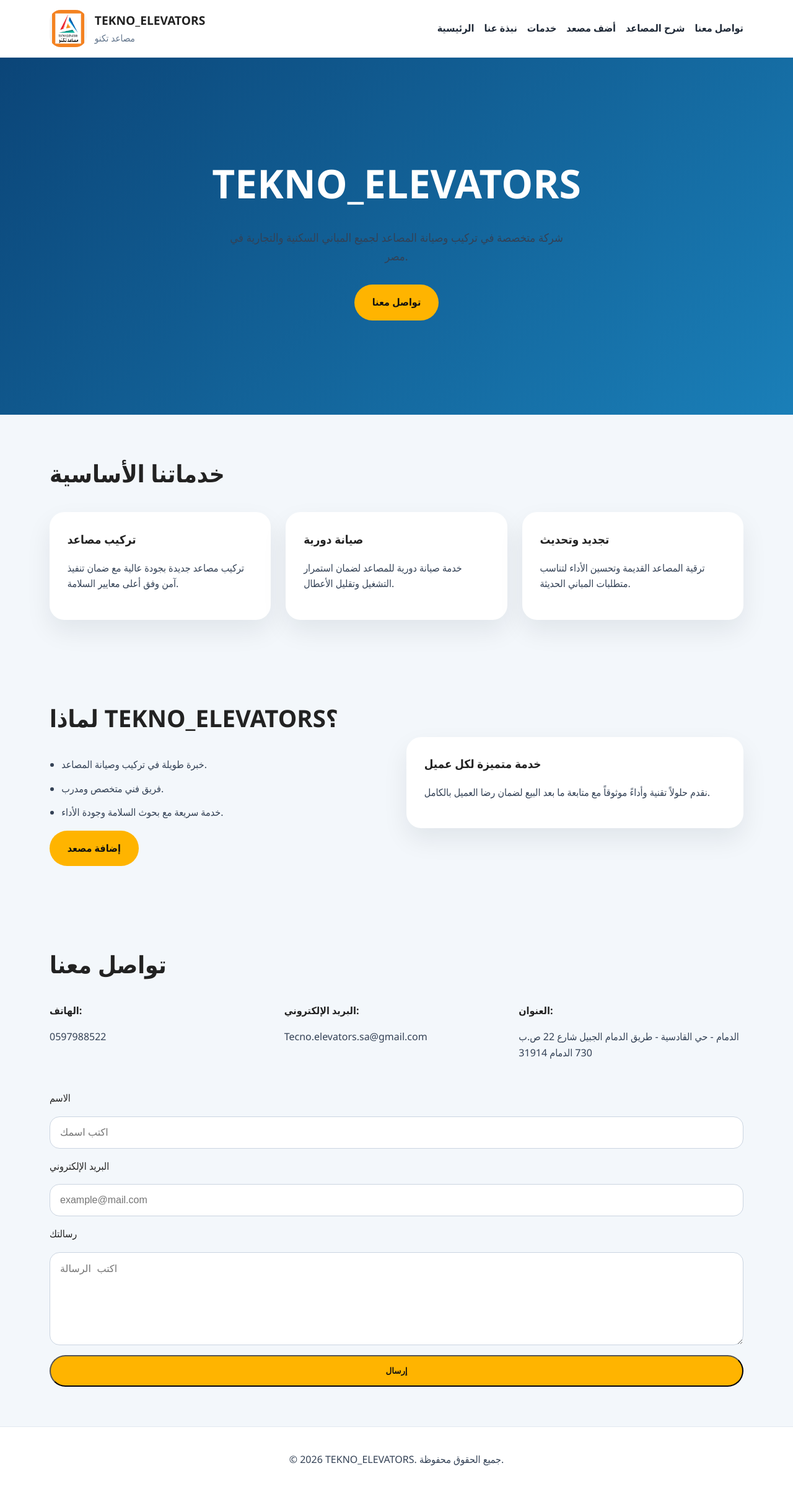
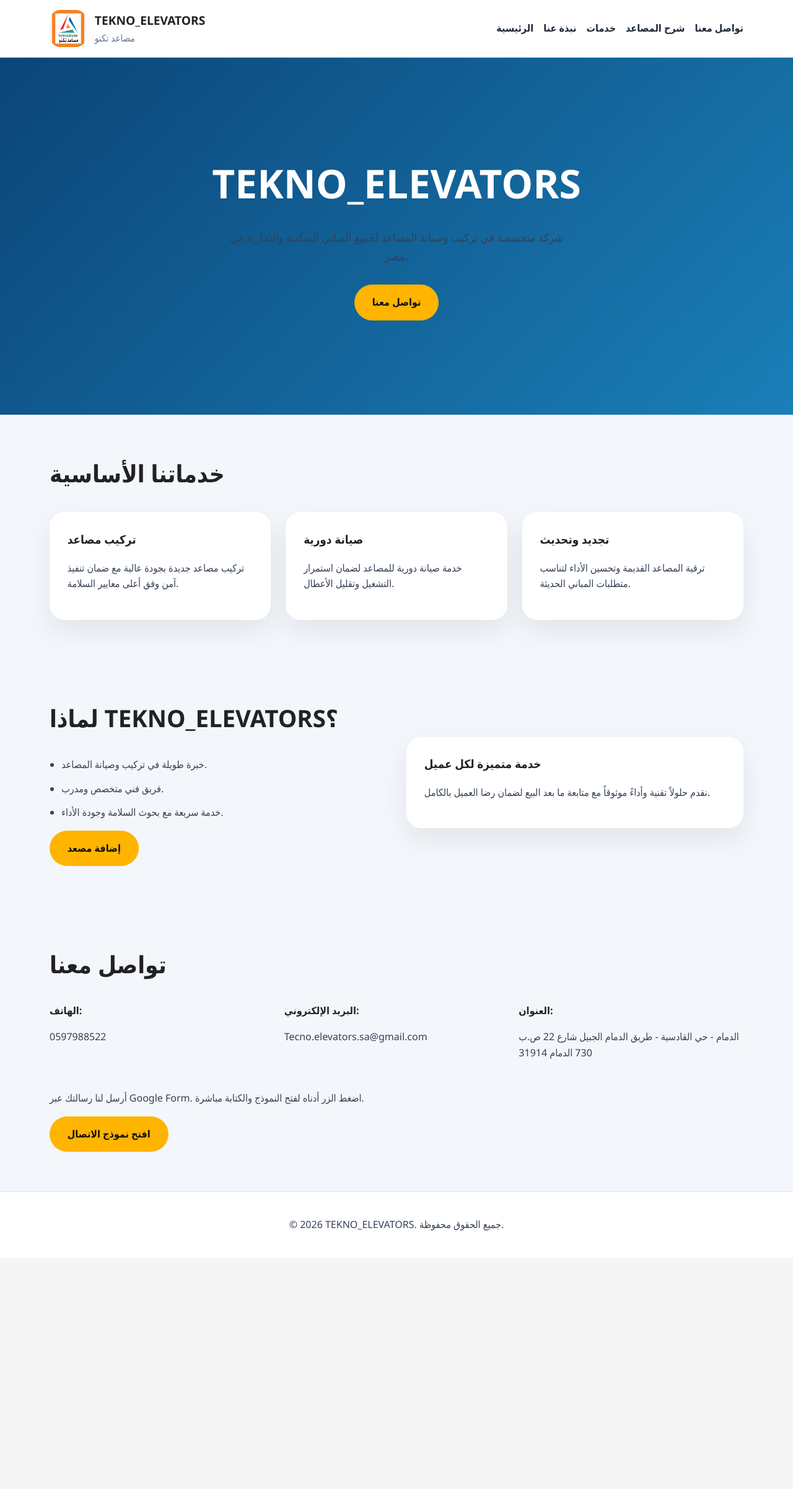
Before and after one commit to said-434/tekno-elevators, a plain HTML site: page index.html in a window 1280 px wide. Shown: the whole page at 62% size. After the commit the page ends 2029 px from the top, so only its background shows below. Drawn offline with Linux system fonts and the light colour scheme.

Commit message:
Update contact email, homepage form to Google Form, and admin-only add elevator link

```diff
--- a/index.html
+++ b/index.html
@@ -94,18 +94,10 @@
             <p>الدمام - حي القادسية - طريق الدمام الجبيل شارع 22 ص.ب 730 الدمام 31914</p>
           </div>
         </div>
-        <form id="contact-form" action="https://formsubmit.co/Tecno.elevators.sa@gmail.com" method="POST">
-          <input type="hidden" name="_captcha" value="false" />
-          <input type="hidden" name="_subject" value="رسالة جديدة من موقع TEKNO_ELEVATORS" />
-          <input type="hidden" name="_autoresponse" value="شكراً لك، تم استلام رسالتك وسنعود إليك قريباً." />
-          <label>الاسم</label>
-          <input type="text" name="name" placeholder="اكتب اسمك" required />
-          <label>البريد الإلكتروني</label>
-          <input type="email" name="email" placeholder="example@mail.com" required />
-          <label>رسالتك</label>
-          <textarea name="message" placeholder="اكتب الرسالة" required></textarea>
-          <button type="submit" class="btn">إرسال</button>
-        </form>
+        <p class="form-note">أرسل لنا رسالتك عبر Google Form. اضغط الزر أدناه لفتح النموذج والكتابة مباشرة.</p>
+        <div class="button-group">
+          <a class="btn" href="https://forms.gle/VY4fSpEdadoEPgpW6" target="_blank" rel="noopener">افتح نموذج الاتصال</a>
+        </div>
       </div>
     </section>
   </main>
--- a/script.js
+++ b/script.js
@@ -83,6 +83,31 @@
   });
 })();
 
+function isAdminMode() {
+  const url = new URL(window.location.href);
+  if (url.searchParams.get('admin') === 'true') {
+    localStorage.setItem('teknoElevatorAdmin', 'true');
+    return true;
+  }
+  if (url.searchParams.get('admin') === 'off') {
+    localStorage.removeItem('teknoElevatorAdmin');
+    return false;
+  }
+  return localStorage.getItem('teknoElevatorAdmin') === 'true';
+}
+
+function toggleAddElevatorLink() {
+  const show = isAdminMode();
+  const links = document.querySelectorAll('a[href="elevators.html"], a[href="./elevators.html"], a[href="/tekno-elevators/elevators.html"]');
+  links.forEach((el) => {
+    if (el.textContent.trim() === 'أضف مصعد' || el.textContent.trim() === 'اضافة مصعد') {
+      el.style.display = show ? '' : 'none';
+    }
+  });
+}
+
+document.addEventListener('DOMContentLoaded', toggleAddElevatorLink);
+
 function saveElevators(items) {
   localStorage.setItem(elevatorStorageKey, JSON.stringify(items));
 }
```
Also changed, not shown: contact.html (+2 -2 lines).
